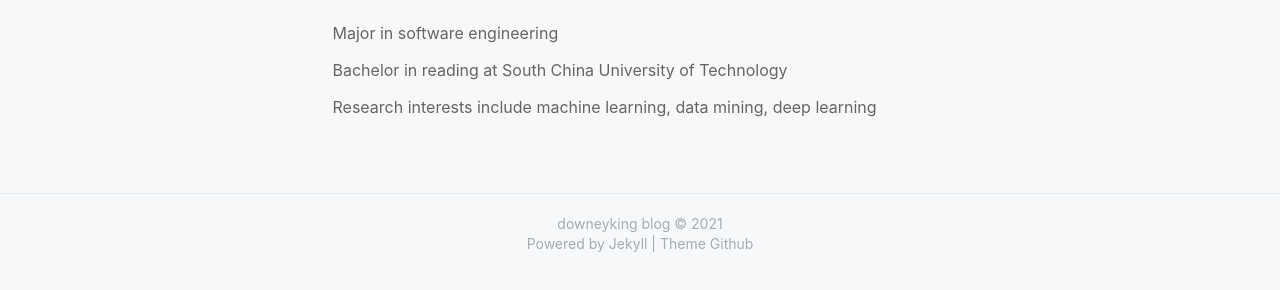
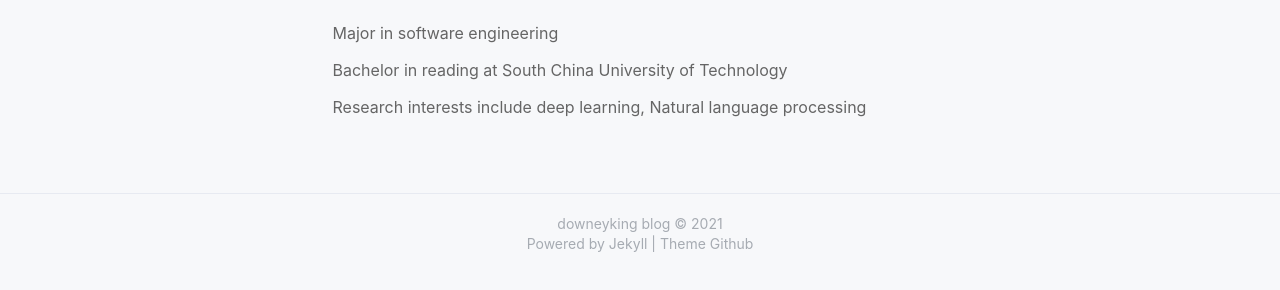
Before and after one commit to geekgitcode/geekgitcode.github.io, a Jekyll site: the page built from about.html, in a window 1280 px wide. Shown: the part 371-661 px from the top of the page. Built offline with Jekyll 4.4.1, drawn with Linux system fonts in a browser that asks for light colours; nearby versions of some CDN libraries; a style sheet for code colours, icons or effects is not loaded.

Commit message:
Update about.html

```diff
--- a/about.html
+++ b/about.html
@@ -18,7 +18,7 @@
 	<br/>
 		<p>Bachelor in reading at South China University of Technology</p>
 	<br/>
-		<p>Research interests include machine learning, data mining, deep learning</p>
+		<p>Research interests include deep learning, Natural language processing</p>
 	<br/>
 	<br/>
 
```
